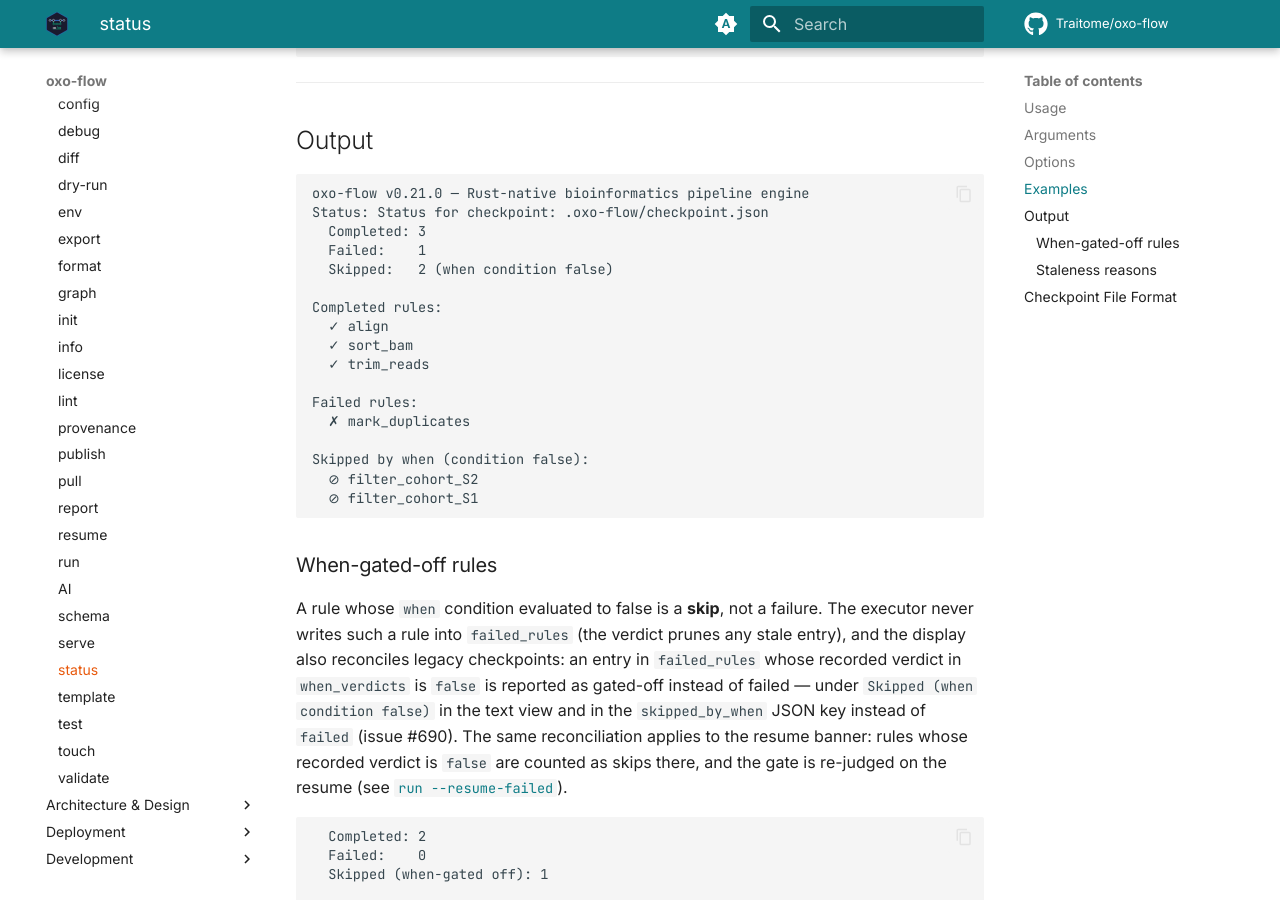
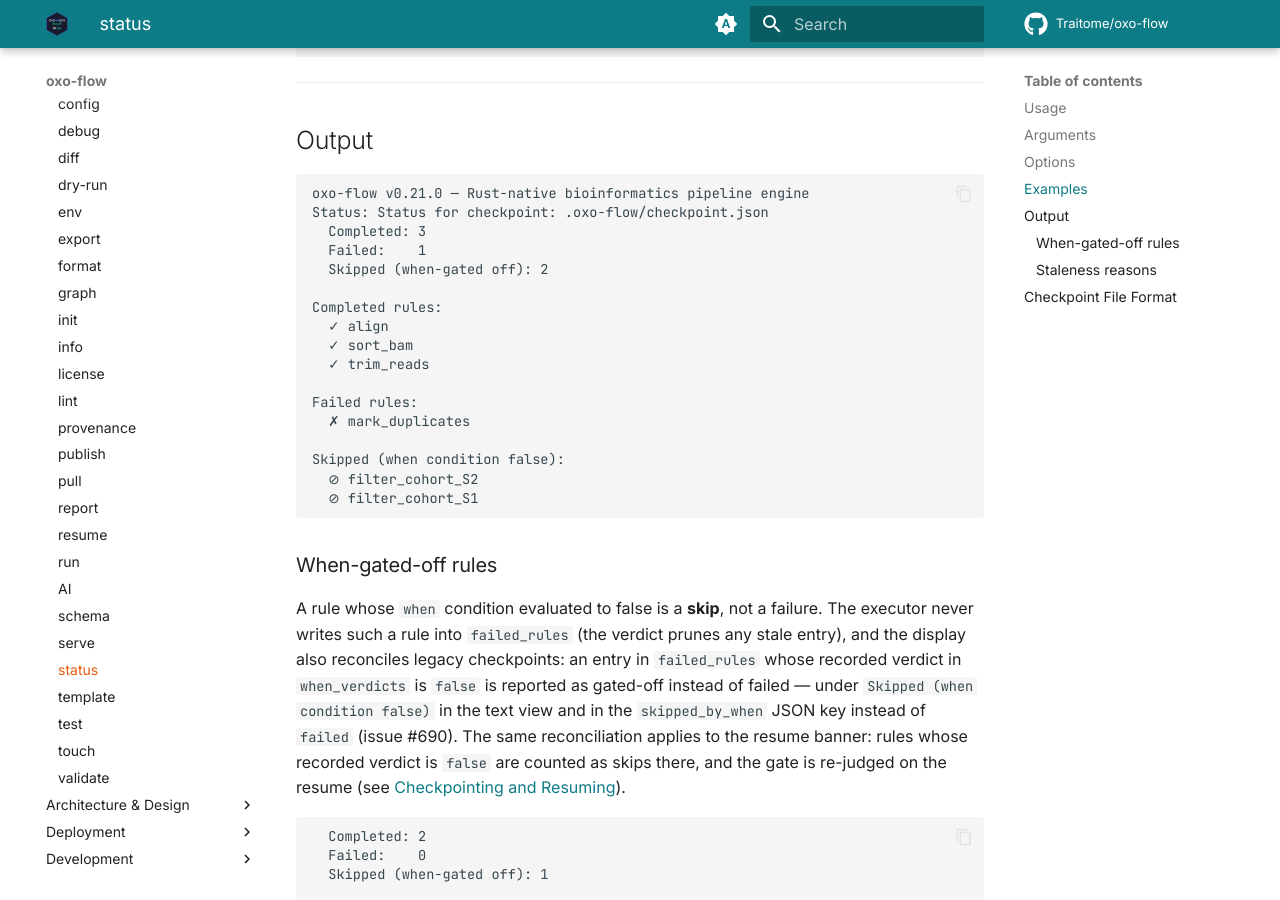
Before and after one commit to Traitome/oxo-flow, an MkDocs documentation site: the page built from docs/guide/src/commands/status.md, in a window 1280 px wide and 900 px high, scrolled down 1606 px. Built offline with MkDocs 1.6.1 and Material for MkDocs 9.7.7, drawn with Linux system fonts in a browser that asks for light colours; comment, search, counter and statistics services are not loaded; the version menu is left out.

Commit message:
docs(status): align when-gated-off output sample with CLI + fix run.md anchor
The #711 doc update introduced two small drifts against the actual
`oxo-flow status` text view (run.rs:6627-6703):

- The summary line prints `Skipped (when-gated off): N`, not
  `Skipped:   N (when condition false)`.
- The per-rule section header is `Skipped (when condition false):`, not
  `Skipped by when (condition false):`.

Also point the resume-banner paragraph at the section that actually
exists in run.md — `#resuming-from-a-checkpoint` is a dead anchor; the
section is `#checkpointing-and-resuming` (verified against the live
docs site, where the other run.md anchors in this file resolve but this
one 404s).

Verified against crates/oxo-flow-cli/src/commands/run.rs and the live
https://traitome.github.io/oxo-flow/latest/commands/status/ page.

Co-Authored-By: Claude <noreply@anthropic.com>

````diff
--- a/docs/guide/src/commands/status.md
+++ b/docs/guide/src/commands/status.md
@@ -64,7 +64,7 @@ oxo-flow v0.21.0 — Rust-native bioinformatics pipeline engine
 Status: Status for checkpoint: .oxo-flow/checkpoint.json
   Completed: 3
   Failed:    1
-  Skipped:   2 (when condition false)
+  Skipped (when-gated off): 2
 
 Completed rules:
   ✓ align
@@ -74,7 +74,7 @@ Completed rules:
 Failed rules:
   ✗ mark_duplicates
 
-Skipped by when (condition false):
+Skipped (when condition false):
   ⊘ filter_cohort_S2
   ⊘ filter_cohort_S1
 ```
@@ -90,7 +90,7 @@ under `Skipped (when condition false)` in the text view and in the
 `skipped_by_when` JSON key instead of `failed` (issue #690). The same
 reconciliation applies to the resume banner: rules whose recorded verdict is
 `false` are counted as skips there, and the gate is re-judged on the resume
-(see [`run --resume-failed`](run.md#resuming-from-a-checkpoint)).
+(see [Checkpointing and Resuming](run.md#checkpointing-and-resuming)).
 
 ```
   Completed: 2
````
